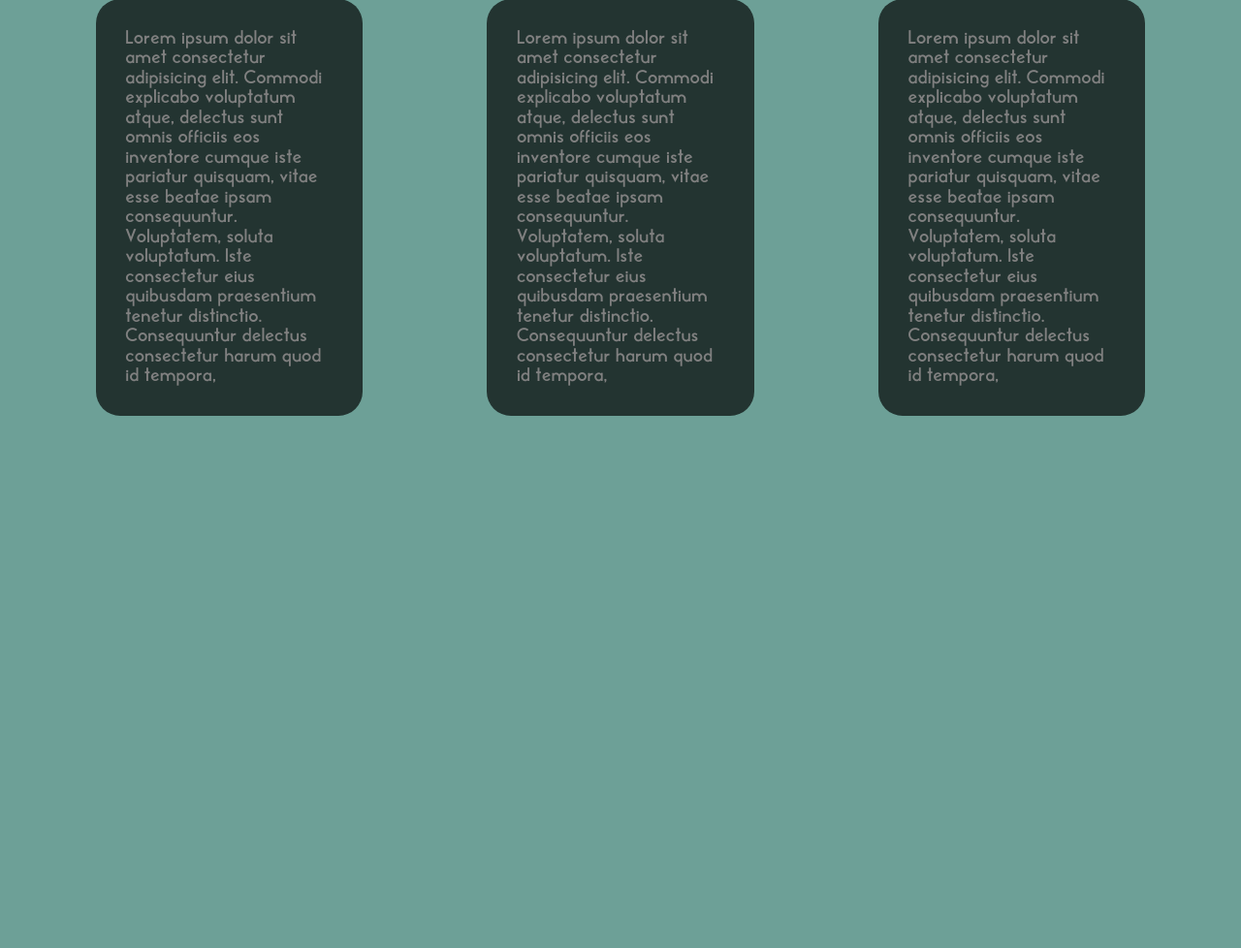
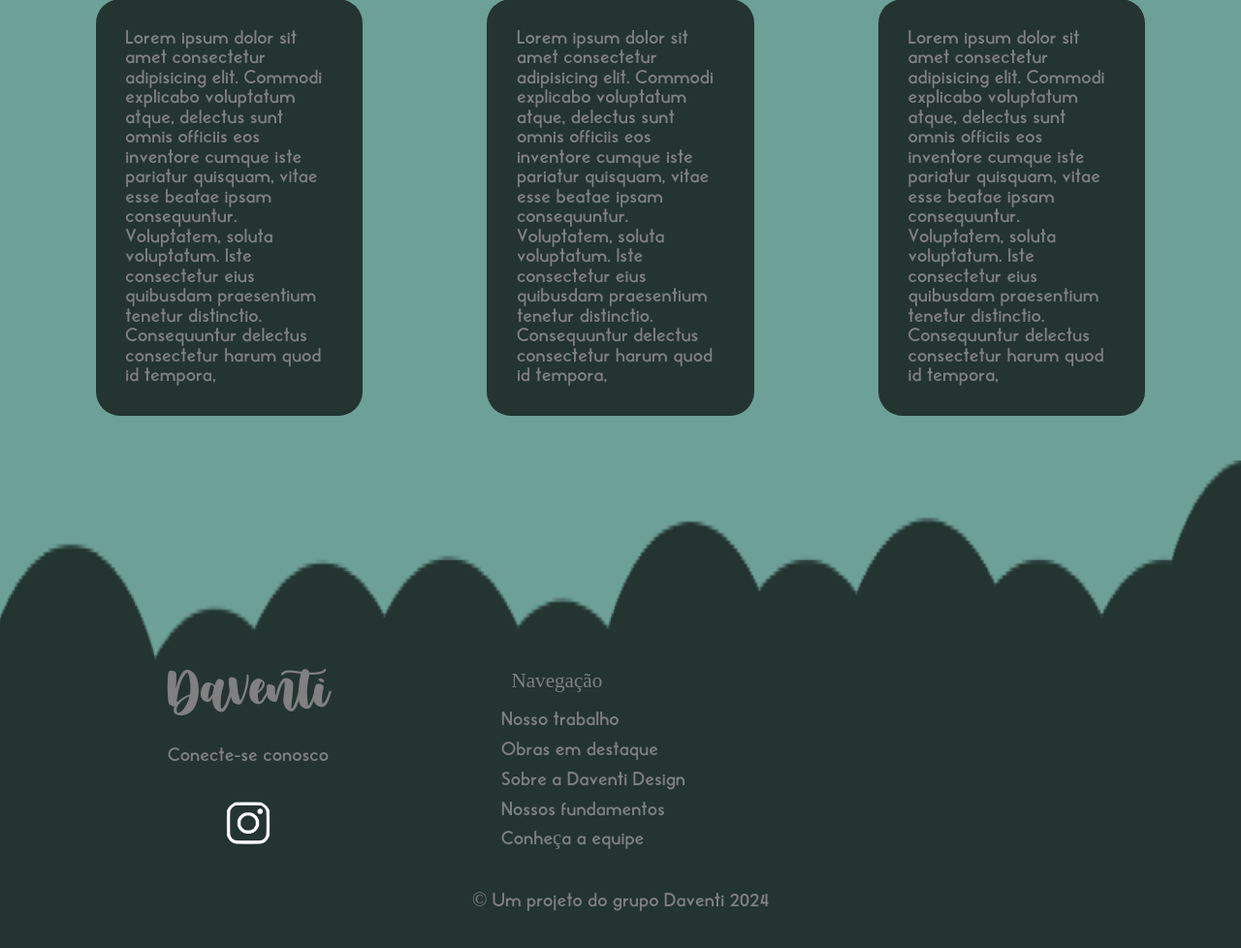
Before and after one commit to IMatheusG/Daventi.design, a PHP site: page /guest_landing_page.html in a window 1280 px wide. Shown: the part 3652-4630 px from the top of the page at 97% size. Before the commit the page ends 4081 px from the top, so only its background shows below. Run offline with PHP 8.4, Linux system fonts and the light colour scheme; some web fonts are replaced.

Commit message:
Footer em progresso, faltando arrumar os espaçamentos

```diff
--- a/css/estilo_guest.css
+++ b/css/estilo_guest.css
@@ -58,7 +58,7 @@ header {
   background-size: 100% 100%;
 }
 
-header h1 {
+h1 {
   border-radius: 25px;
   display: flex;
   margin-left: auto;
@@ -72,7 +72,7 @@ header h1 {
   font-size: 3.5vw;
 }
 
-header h1:hover {
+h1:hover {
   color: #8BCCC1;
 }
 
@@ -448,4 +448,53 @@ header h1:hover {
   background-color: #233431;
   border-radius: 25px;
   padding: 2.4vw;
+}
+
+footer {
+  background-image: url(../src/nuvem_footer.png);
+  background-size: 100% 100%;
+  width: 100%;
+  height: auto;
+  margin: 0;
+  margin-top: 3.6vw;
+  display: grid;
+  grid-template-rows: 16vw 15.7vw 1fr;
+}
+
+.opcoes {
+  display: grid;
+  grid-template-columns: 40vw 1fr;
+}
+
+.redes {
+  display: grid;
+  grid-template-rows: auto;
+  text-align: center;
+}
+
+.redes p {
+  padding: 1vw;
+}
+
+.redes_imgs {
+  display: flex;
+  align-items: center;
+  justify-content: center;
+}
+
+.redes_imgs img {
+  width: 4vw;
+  height: 4vw;
+  border-radius: 25px;
+}
+
+.copyright {
+  display: flex;
+  justify-content: center;
+  align-items: center;
+  margin: 3vw;
+}
+
+.opcoes ul {
+  padding: 0.4vw;
 }/*# sourceMappingURL=estilo_guest.css.map */
--- a/guest_landing_page.html
+++ b/guest_landing_page.html
@@ -237,16 +237,35 @@
             </div>
         </header>
         <footer>
+            <div class="vazio">
+
+            </div>
             <div class="opcoes">
                 <div class="redes">
+                    <div class="texto">
+                        <h1>
+                            Daventi
+                        </h1>
+                    </div>
+                    <p>
+                        Conecte-se conosco
+                    </p>
+                    <div class="redes_imgs">
+                        <img src="./src/instagram_icon.png">
+                    </div>
 
                 </div>
                 <div class="navegacao">
-
+                    <ul> <h2> Navegação </h2> </ul>
+                    <ul>Nosso trabalho</ul>
+                    <ul>Obras em destaque</ul>
+                    <ul>Sobre a Daventi Design</ul>
+                    <ul>Nossos fundamentos</ul>
+                    <ul>Conheça a equipe</ul>
                 </div>
             </div>
             <div class="copyright">
-
+                © Um projeto do grupo Daventi 2024
             </div>
         </footer>
         <script src="./js/guest_menu.js"></script>
```
Also changed, not shown: src/close_img.png (deleted), src/insta_icon.jpg (added), src/instagram_icon.png (added), src/nuvem_footer.png, 4 other files.
